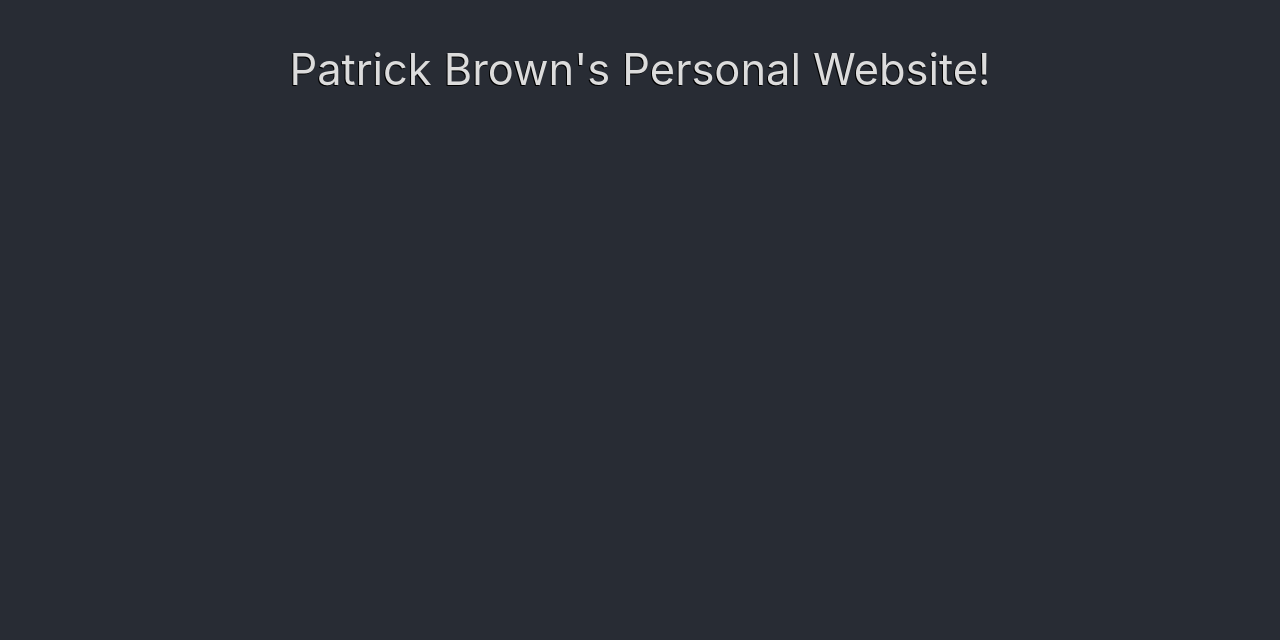
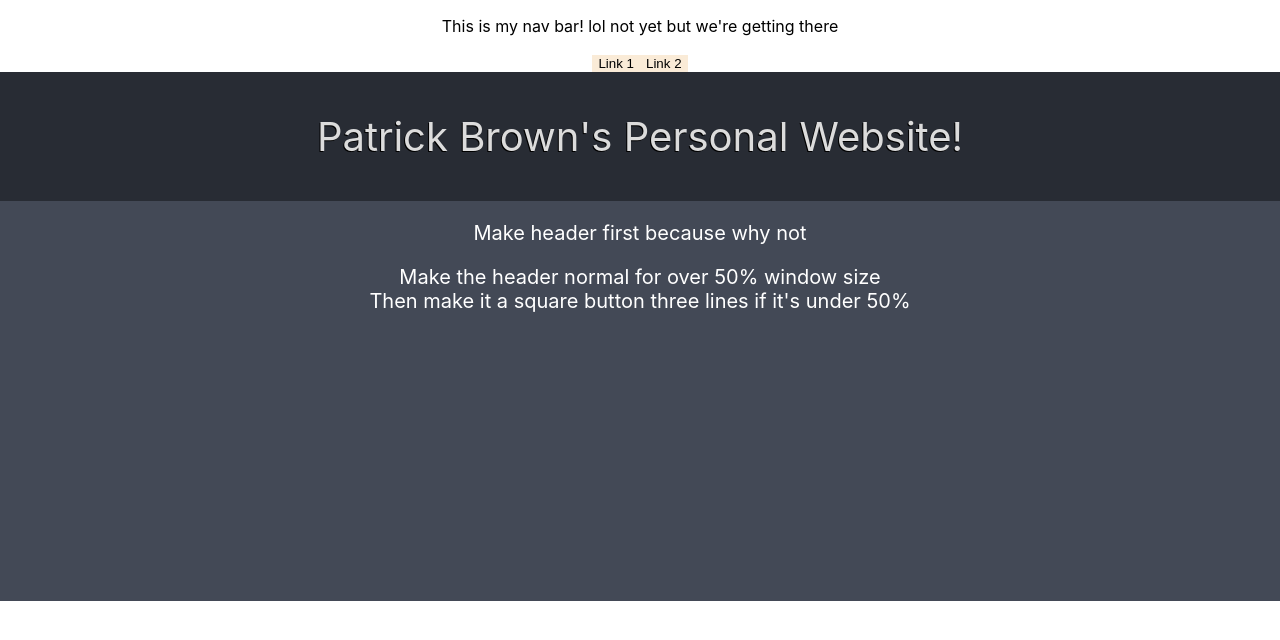
Before and after one commit to PatrickBrown1/PersonalWebsite-REACT, a React (Create React App) app: page / in a window 1280 px wide. Shown: the top 640 px of the page. Built offline with nearby package versions, Linux system fonts and the light colour scheme.

Commit message:
Added Body, started NavBar with CustomNavButton

```diff
--- a/src/App.css
+++ b/src/App.css
@@ -4,12 +4,21 @@
 
 .App-header {
   background-color: #282c34;
-  min-height: 100vh;
+  min-height: 10vh;
   display: flex;
   flex-direction: column;
   align-items: center;
   justify-content: center;
-  font-size: calc(10px + 2vmin);
+}
+
+.App-body {
+  background-color: #434956;
+  min-height: 50vh;
+  display: flex;
+  flex-direction: column;
+  align-items: center;
+  justify-content: top;
+  font-size: 20px;
   color: white;
 }
 
@@ -22,6 +31,6 @@
   text-shadow: -1px 1px black;
   flex-direction: column;
   flex: 1;
-  font-size: calc(5px + 3vw);
+  font-size: 40px;
   justify-content: flex-start;
 }
--- a/src/App.js
+++ b/src/App.js
@@ -1,12 +1,18 @@
 import React from 'react';
 import './App.css';
-
+import NavBar from './NavBar.js';
 function App() {
   return (
     <div className="App">
+      <NavBar/>
       <header className="App-header">
         <p className="Title">Patrick Brown's Personal Website!</p>
       </header>
+      <body className="App-body">
+        <p>Make header first because why not</p>
+        <p2>Make the header normal for over 50% window size</p2>
+        <p2>Then make it a square button three lines if it's under 50%</p2>
+      </body>
     </div>
   );
 }
--- /dev/null
+++ b/src/CustomNavButton.js
@@ -0,0 +1,10 @@
+import React from 'react';
+import './NavBar.css';
+
+const button = (props) => (
+    <button className='NavBar-onebutton' onClick={props.clicked}>
+        {props.children}
+    </button>
+);
+
+export default button;
--- /dev/null
+++ b/src/NavBar.css
@@ -0,0 +1,14 @@
+.NavBar {
+    justify-content: left;
+}
+
+
+
+.NavBar-buttons {
+    align-items: right;
+}
+
+.NavBar-onebutton {
+    border: 1px black;
+    background-color: antiquewhite;
+}
--- /dev/null
+++ b/src/NavBar.js
@@ -0,0 +1,17 @@
+import React from 'react';
+import './NavBar.css';
+import CustomNavButton from './CustomNavButton.js'
+
+export default class NavBar extends React.Component {
+    render() {
+        return(
+            <div className='NavBar'>
+                <p>This is my nav bar! lol not yet but we're getting there</p>
+                <div className='NavBar-buttons'>
+                    <CustomNavButton className='NavBar-onebutton'>Link 1</CustomNavButton>
+                    <CustomNavButton className='NavBar-onebutton'>Link 2</CustomNavButton>
+                </div>
+            </div>
+        );
+    }
+}
```
